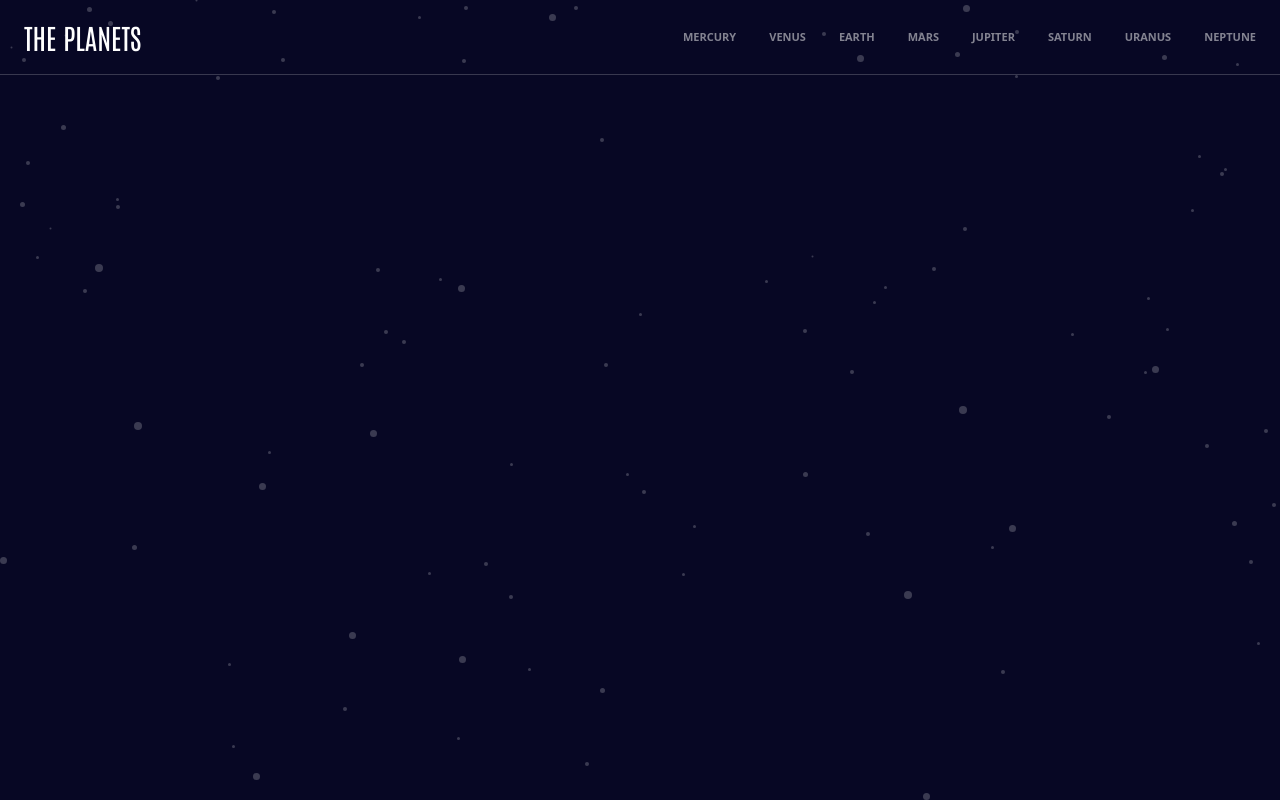
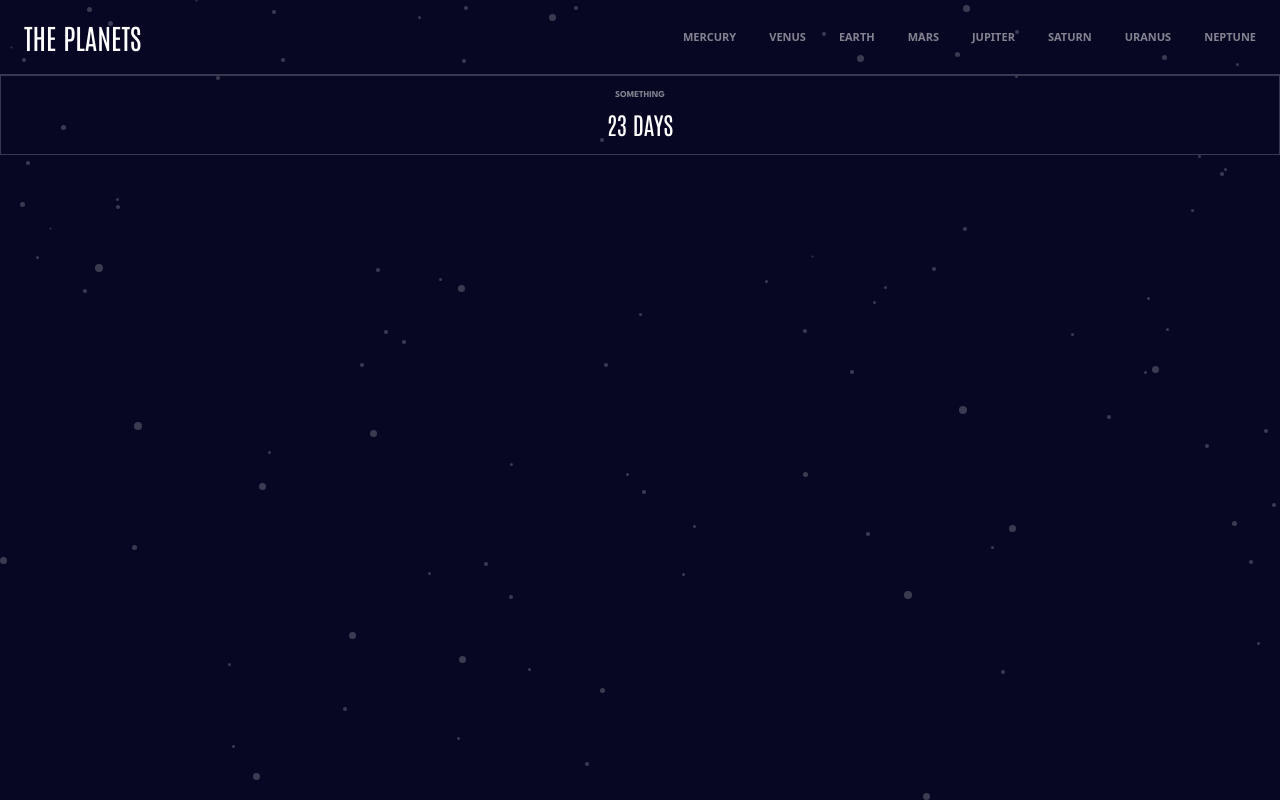
Before and after one commit to HamDean/planets-fact-app, a React (Vite) app: page / in a window 1280 px wide. Built offline with nearby package versions, Linux system fonts and the light colour scheme.

Commit message:
Build Stat component

```diff
--- a/src/App.tsx
+++ b/src/App.tsx
@@ -1,9 +1,11 @@
 import NavBar from "./components/NavBar";
+import MercuryPage from "./pages/MercuryPage";
 
 const App = () => {
   return (
     <div>
       <NavBar />
+      <MercuryPage />
     </div>
   );
 };
--- /dev/null
+++ b/src/components/Stat.tsx
@@ -0,0 +1,20 @@
+import { styles } from "../data/constants";
+
+interface Props {
+  stat: string;
+  figure: number;
+}
+
+const StatMob = ({ stat, figure }: Props) => {
+  return (
+    <div
+      className={`${styles.flexBetween} md:flex-col px-[24px] md:p-5 py-[13px] border-[#38384F] border h-[48px] md:h-[80px] uppercase mb-[8px] md:mb-0`}
+    >
+      <p className="text-[#838391] text-[9px] font-bold font-spartan">{stat}</p>
+      <h3 className="text-[2rem] md:text-[2.4rem] font-antonio">
+        {figure} DAYS
+      </h3>
+    </div>
+  );
+};
+export default StatMob;
--- /dev/null
+++ b/src/entities/entities.ts
@@ -0,0 +1,22 @@
+interface Detail {
+  content: string;
+  source: string;
+}
+
+interface Images {
+  planet: string;
+  internal: string;
+  geology: string;
+}
+
+export default interface Planet {
+  name: string;
+  overview: Detail;
+  structure: Detail;
+  geology: Detail;
+  rotation: string;
+  revolution: string;
+  radius: string;
+  temperature: string;
+  images: Images;
+}
--- /dev/null
+++ b/src/pages/MercuryPage.tsx
@@ -0,0 +1,10 @@
+import Stat from "../components/Stat";
+
+const MercuryPage = () => {
+  return (
+    <div>
+      <Stat stat="something" figure={23} />
+    </div>
+  );
+};
+export default MercuryPage;
```
